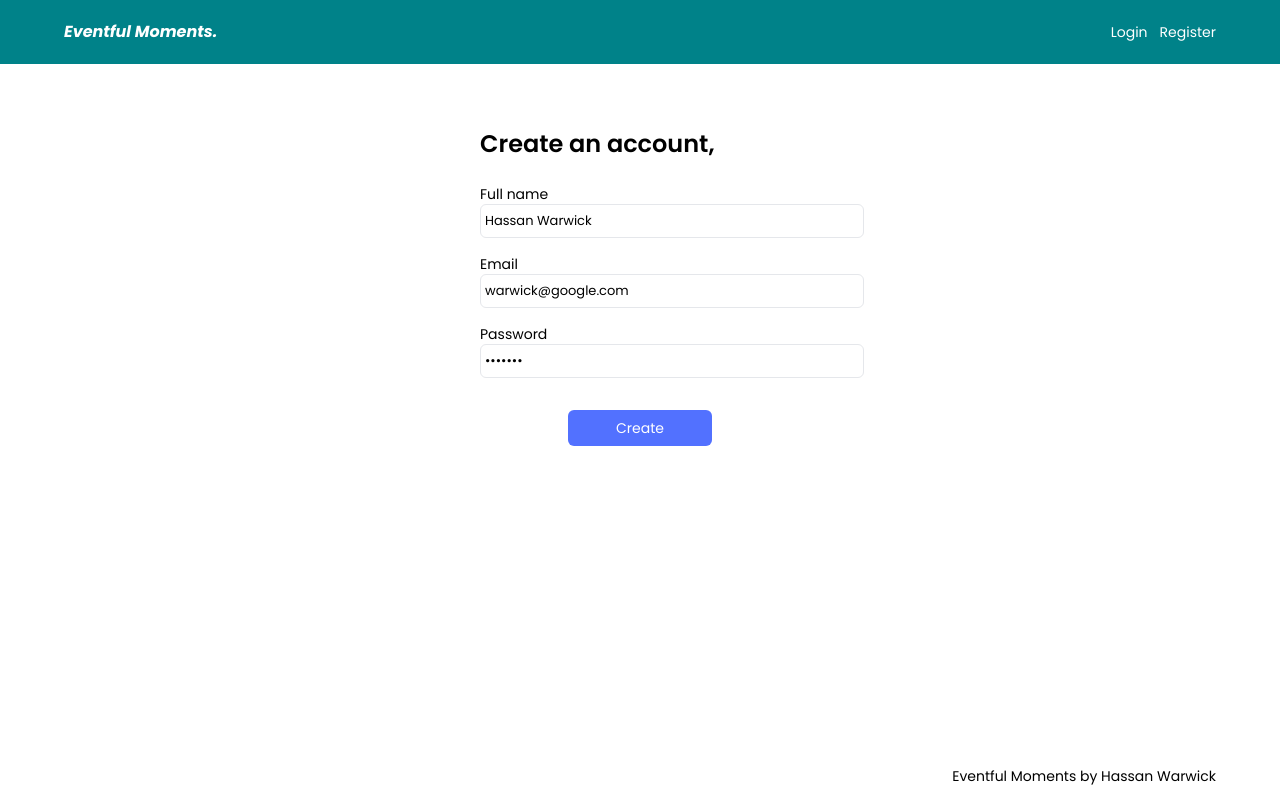
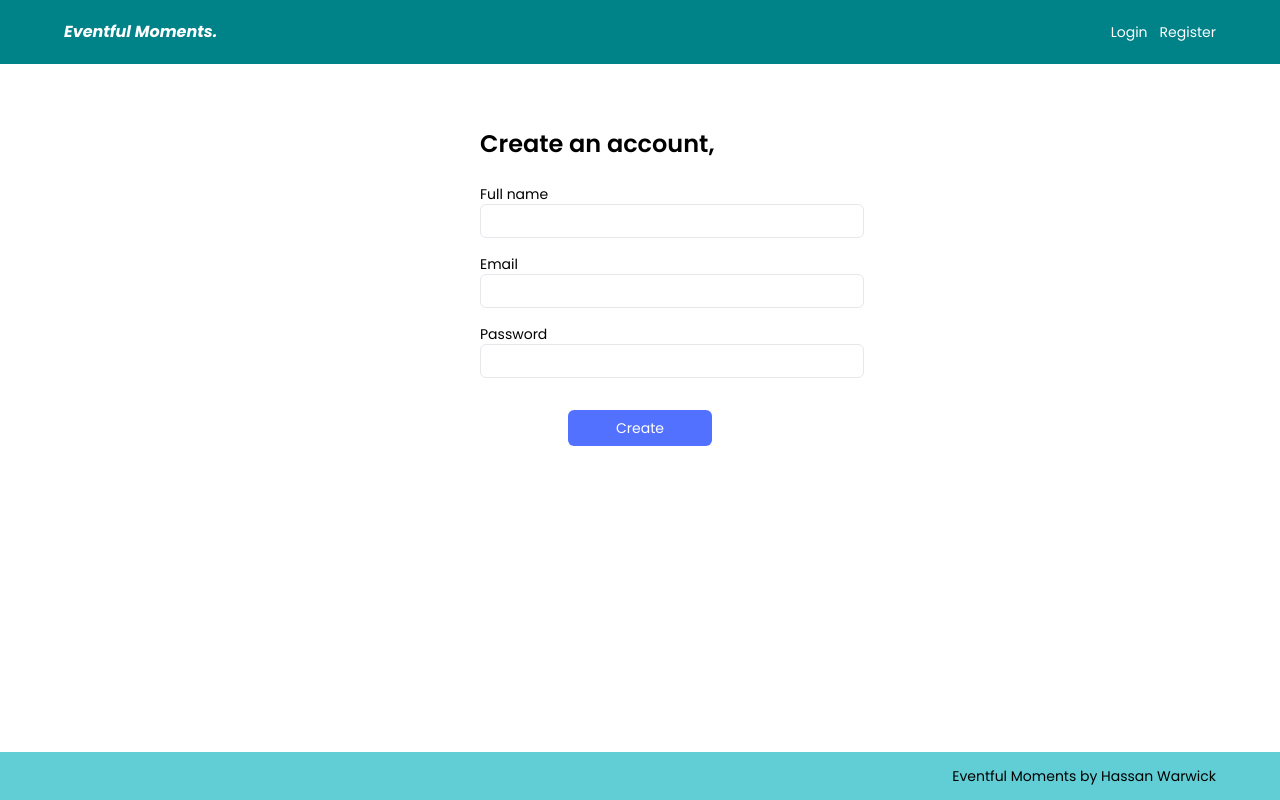
Before and after one commit to Im-Hassan-wd/eventful, a Vue app: page /register in a window 1280 px wide. Built offline with nearby package versions, Linux system fonts and the light colour scheme; no server answers.

Commit message:
testing our site

```diff
--- a/src/components/Footer.vue
+++ b/src/components/Footer.vue
@@ -1,5 +1,5 @@
 <template>
-  <footer class="bg-tertiary flex justify-center text-sm items-end flex-col h-12 min-[100px]:px-4 md:px-16 absolute bottom-0 w-full">
+  <footer class="bg-footer flex justify-center text-sm items-end flex-col h-12 min-[100px]:px-4 md:px-16 absolute bottom-0 w-full">
     <p>Eventful Moments by Hassan Warwick</p>
   </footer>
 </template>
--- a/src/views/Register.vue
+++ b/src/views/Register.vue
@@ -34,9 +34,9 @@ export default {
   components: { Error },
   data() {
     return {
-      fullname: 'Hassan Warwick',
-      email: 'warwick@google.com',
-      password: 'test123',
+      fullname: '',
+      email: '',
+      password: '',
       error: ''
     }
   },
```
